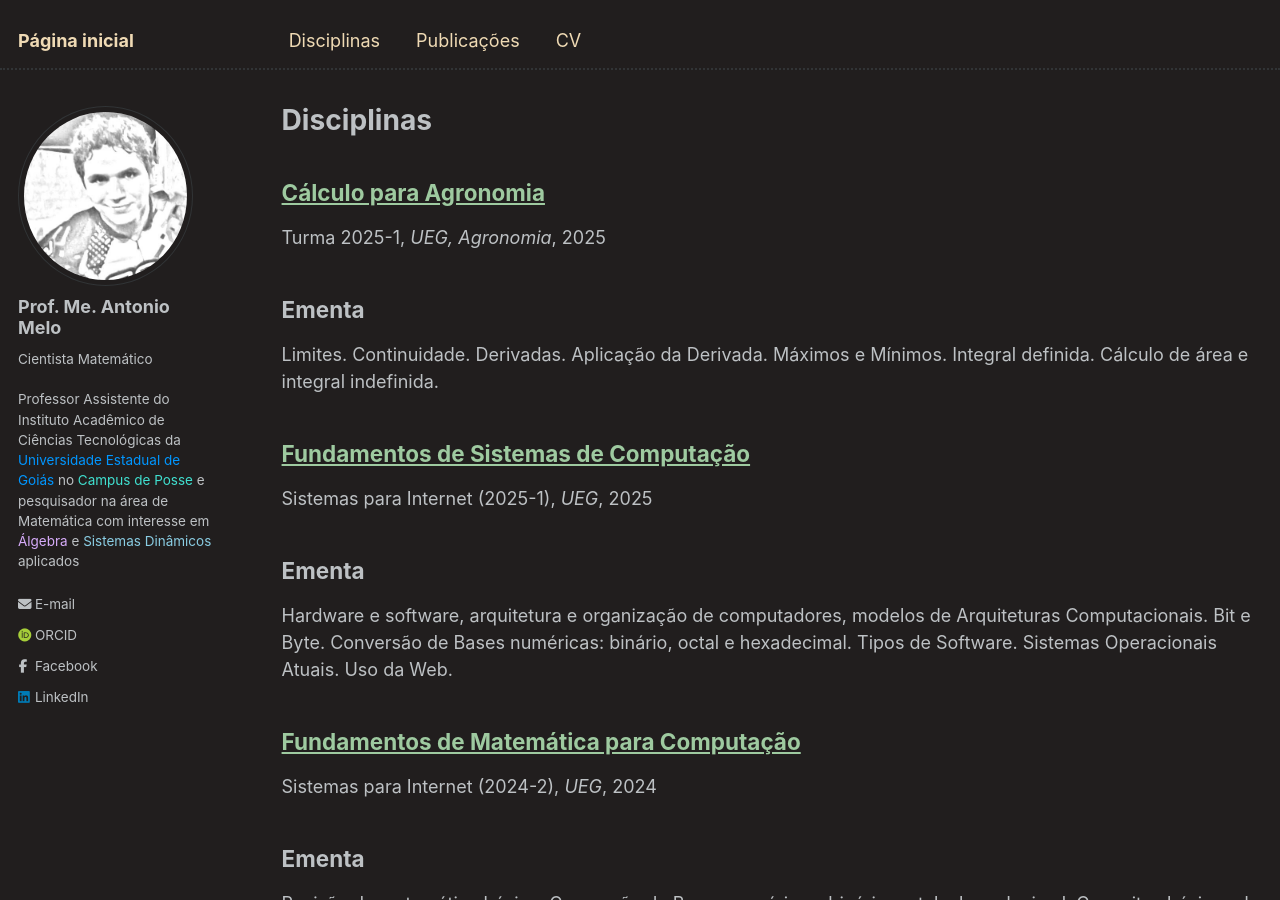
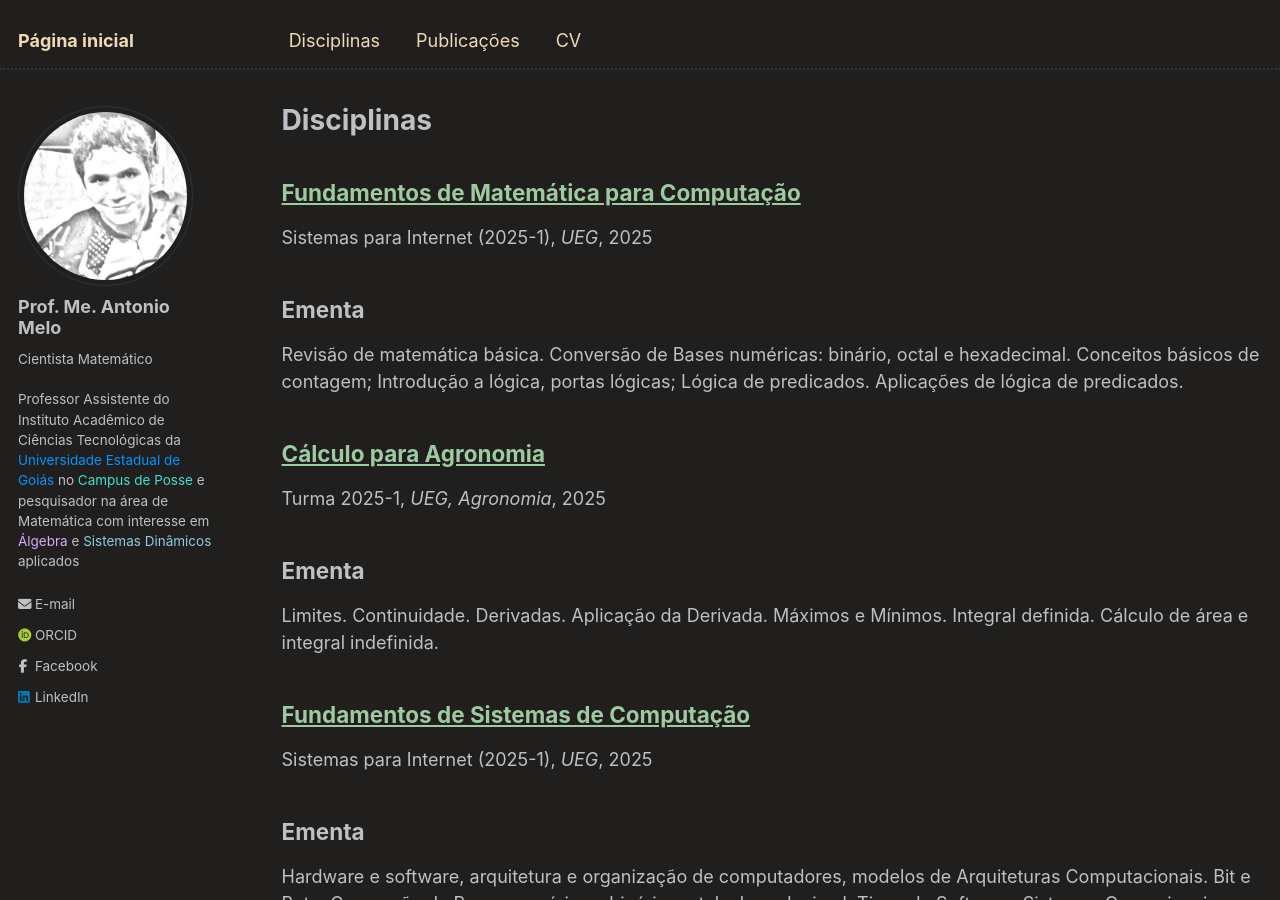
Before and after one commit to antmelo/antmelo.github.io, a Jekyll site: the page built from _pages/teaching.html, in a window 1280 px wide and 900 px high. Built offline with Jekyll 4.4.1, drawn with Linux system fonts in a browser that asks for light colours; some web fonts are replaced; some of the changed text lies outside the part shown.

Commit message:
Update 2025-1-fundamentos.md

```diff
--- a/_teaching/2025-1-fundamentos.md
+++ b/_teaching/2025-1-fundamentos.md
@@ -4,7 +4,7 @@ collection: teaching
 type: "Sistemas para Internet (2025-1)"
 permalink: /teaching/2025-1-fundamentos
 venue: "UEG"
-date: 2024-02-20
+date: 2025-02-21
 location: "Posse, Goiás"
 ---
 
```
